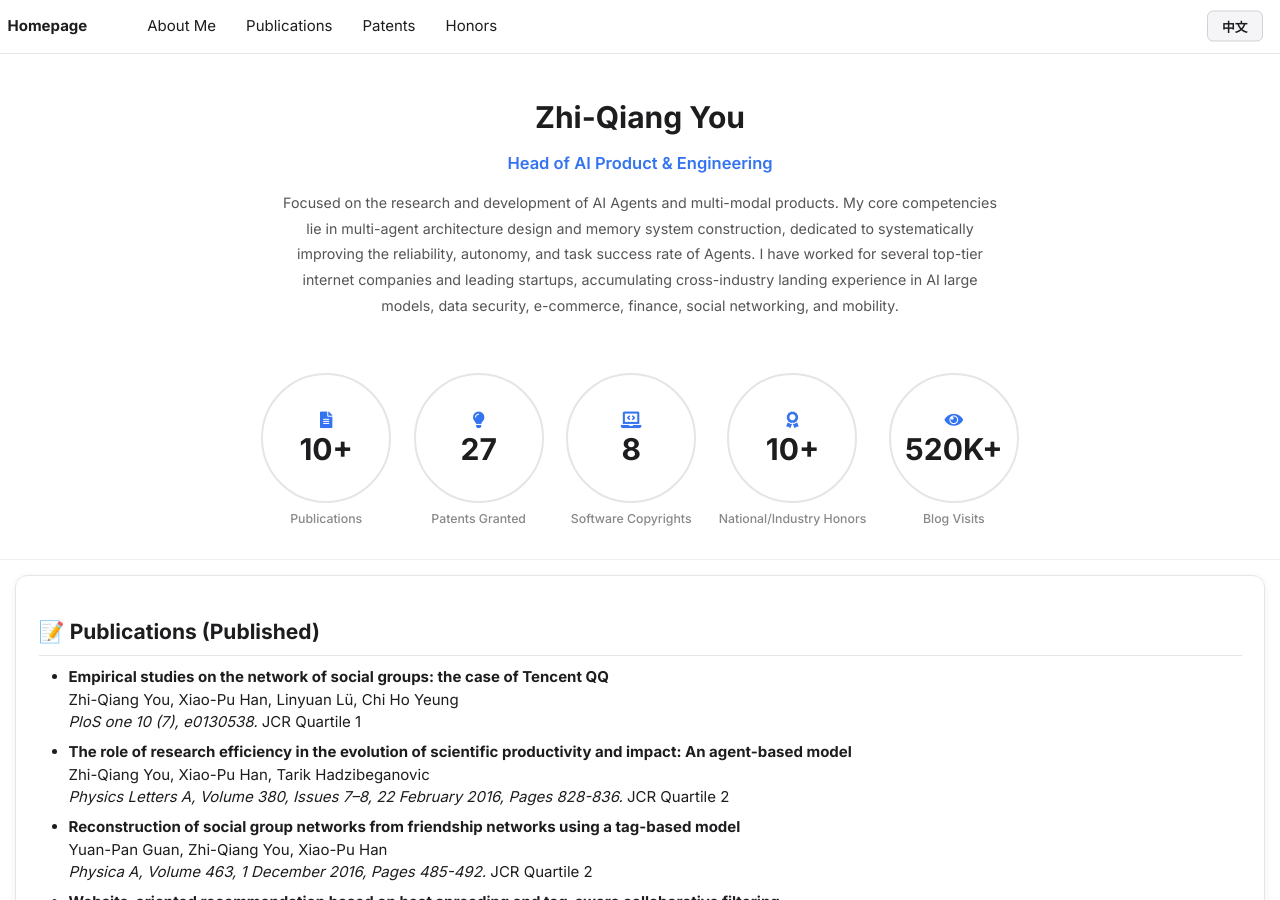
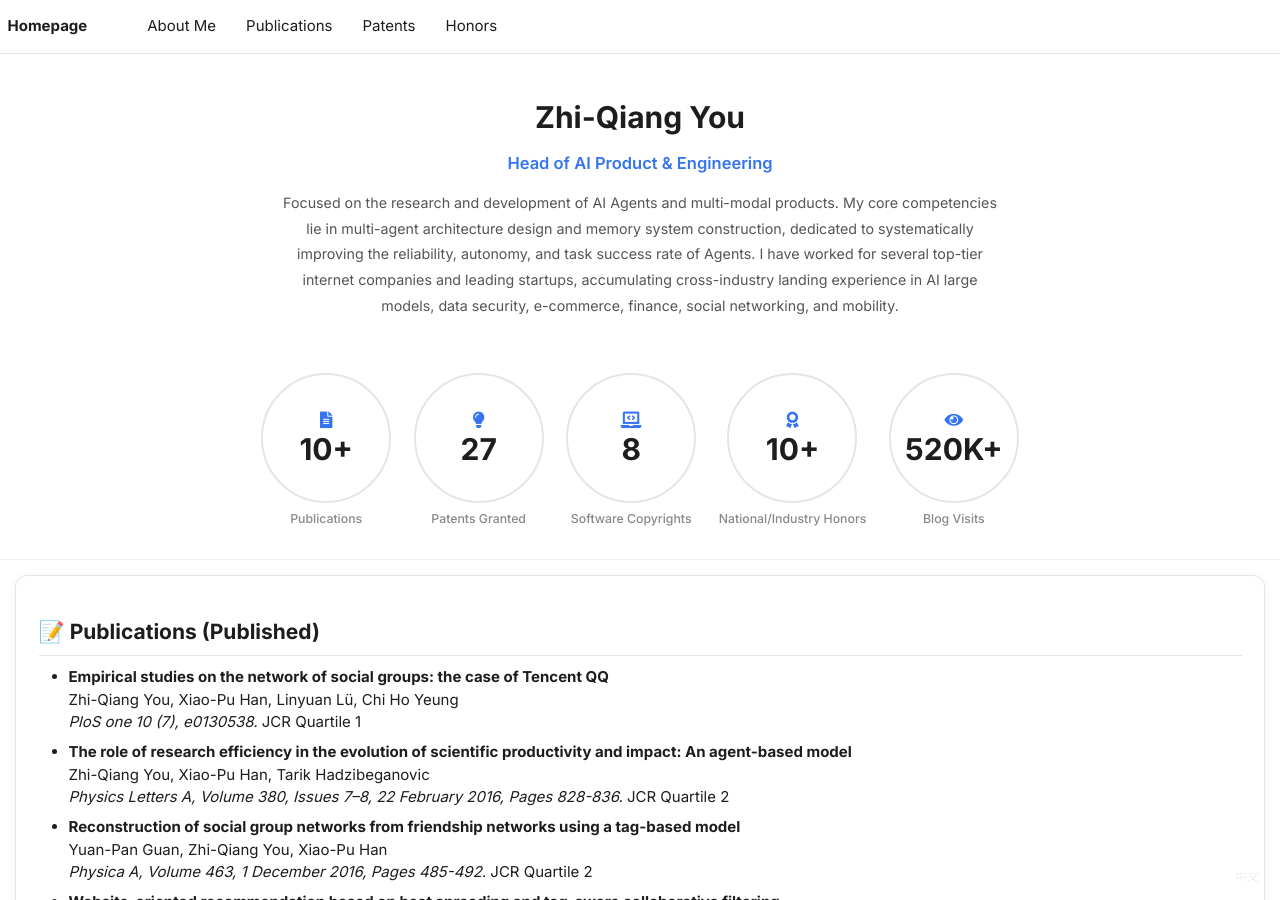
Before and after one commit to michaelice/michaelice.github.io, a Jekyll site: the page built from _pages/about.md, in a window 1280 px wide and 900 px high. Built offline with Jekyll 4.4.1, drawn with Linux system fonts in a browser that asks for light colours.

Commit message:
Move language switch button to bottom right and make it stealthy
Co-authored-by: Cursor <cursoragent@cursor.com>

```diff
--- a/_includes/masthead.html
+++ b/_includes/masthead.html
@@ -21,7 +21,6 @@
         </ul>
         <ul class="hidden-links hidden"></ul>
       </nav>
-      <button id="lang-switch-btn" style="position:absolute; right:10px; top:50%; transform:translateY(-50%); background:#f5f5f7; border:1px solid #d1d1d6; border-radius:6px; padding:5px 14px; cursor:pointer; font-size:0.85em; font-weight:600; color:#1d1d1f; z-index:10; white-space:nowrap; transition:all 0.2s ease;">中文</button>
     </div>
   </div>
 </div>
--- a/_layouts/default.html
+++ b/_layouts/default.html
@@ -31,6 +31,9 @@ layout: compress
       </article>
     </div>
 
+    <!-- Stealthy language switch button -->
+    <button id="lang-switch-btn" style="position:fixed; right:15px; bottom:15px; background:transparent; border:none; color:#ccc; font-size:12px; cursor:pointer; z-index:9999; opacity:0.3; transition:opacity 0.3s;" onmouseover="this.style.opacity=1" onmouseout="this.style.opacity=0.3">中文</button>
+
     {% include scripts.html %}
     <script src="{{ '/assets/js/lang-switch.js' | relative_url }}"></script>
 
```
